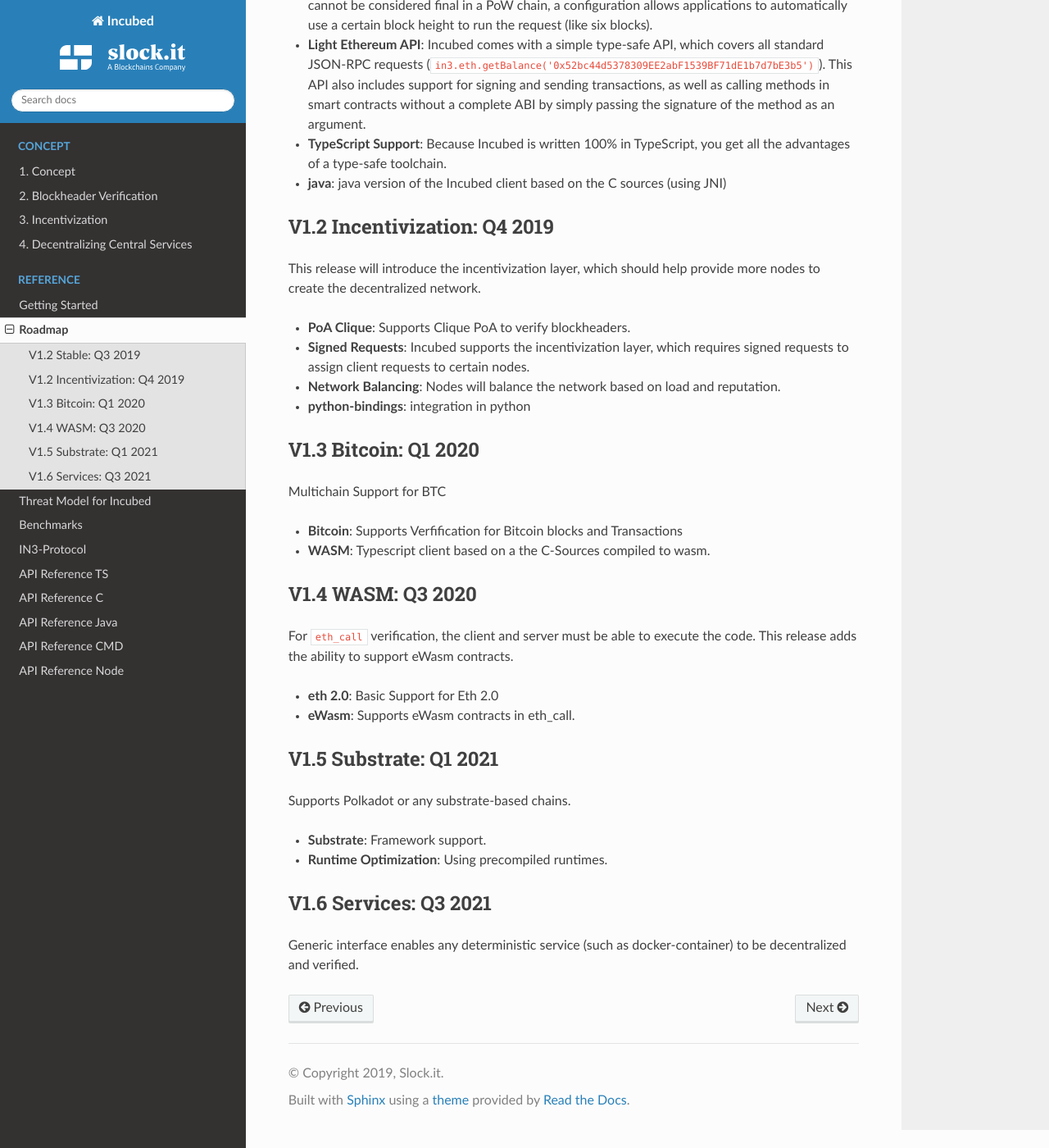
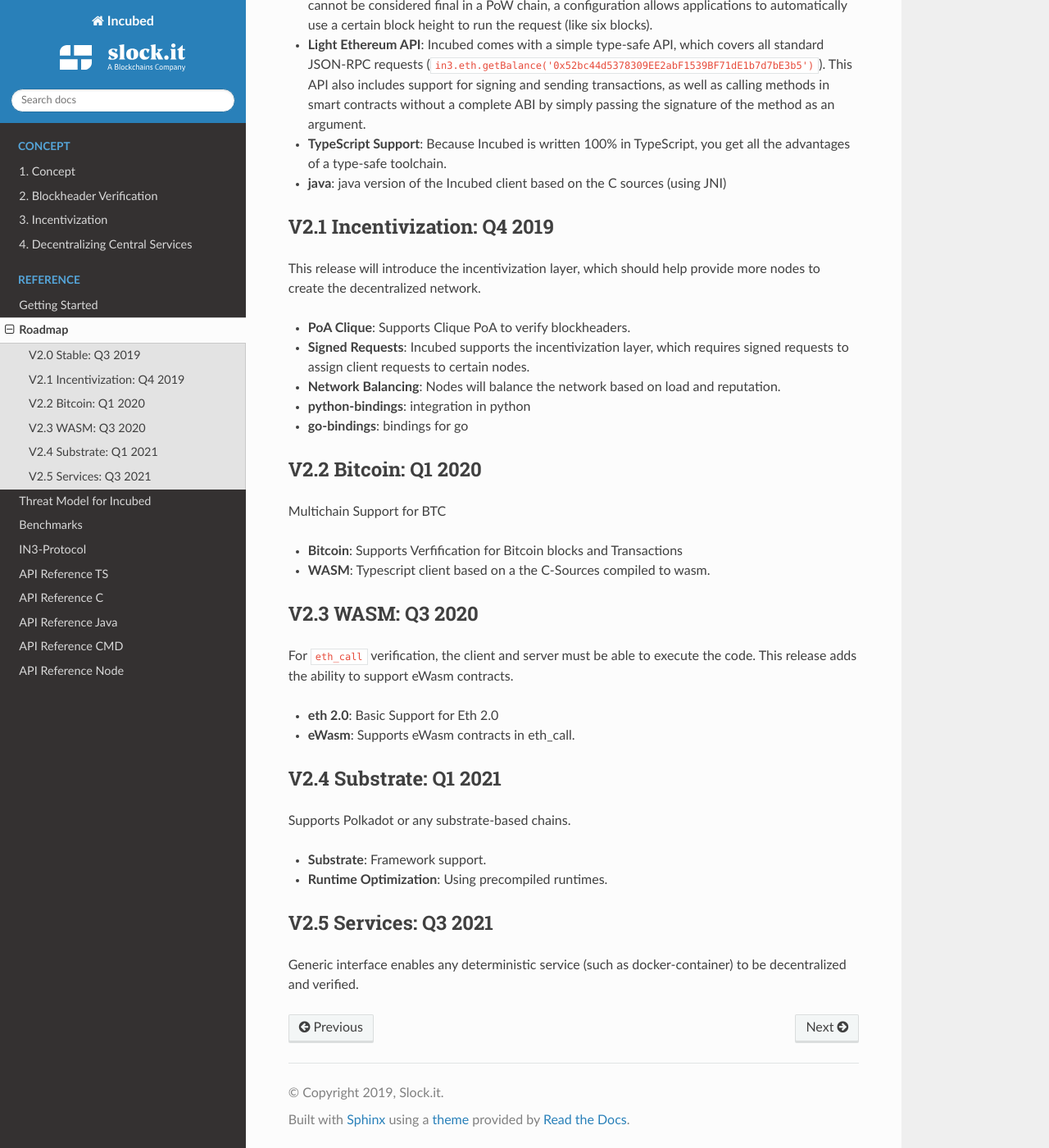
Before and after one commit to blockchainsllc/in3-docs, a Sphinx documentation site: the page built from docs/milestones.md, in a window 1280 px wide and 1400 px high, scrolled down 1522 px. Shown: the whole window at 82% size. Built offline with Sphinx 7.4.7 and the Read the Docs theme 2.0.0, drawn with Linux system fonts in a browser that asks for light colours; some of the changed text lies outside the part shown.

Commit message:
Update milestones.md

```diff
--- a/docs/milestones.md
+++ b/docs/milestones.md
@@ -6,7 +6,7 @@
 
 In the future we will focus on one codebase, which is C. This will be ported to many platforms (like WASM).
 
-## V1.2 Stable: Q3 2019
+## V2.0 Stable: Q3 2019
 
 This was the first stable release, which was published after Devcon. It contains full verification of all relevant Ethereum RPC calls (except eth_call for eWasm contracts), but there is no payment or incentivization included yet.
 
@@ -31,7 +31,7 @@
 - **TypeScript Support**: Because Incubed is written 100% in TypeScript, you get all the advantages of a type-safe toolchain.
 - **java**: java version of the Incubed client based on the C sources (using JNI)
 
-## V1.2 Incentivization: Q4 2019
+## V2.1 Incentivization: Q4 2019
 
 This release will introduce the incentivization layer, which should help provide more nodes to create the decentralized network.
 
@@ -39,28 +39,29 @@
 - **Signed Requests**: Incubed supports the incentivization layer, which requires signed requests to assign client requests to certain nodes.
 - **Network Balancing**: Nodes will balance the network based on load and reputation.
 - **python-bindings**: integration in python
+- **go-bindings**: bindings for go
 
-## V1.3 Bitcoin: Q1 2020
+## V2.2 Bitcoin: Q1 2020
 
 Multichain Support for BTC
 
 - **Bitcoin**: Supports Verfification for Bitcoin blocks and Transactions
 - **WASM**: Typescript client based on a the C-Sources compiled to wasm.
 
-## V1.4 WASM: Q3 2020
+## V2.3 WASM: Q3 2020
 
 For `eth_call` verification, the client and server must be able to execute the code. This release adds the ability to support eWasm contracts.
 
 - **eth 2.0**: Basic Support for Eth 2.0
 - **eWasm**: Supports eWasm contracts in eth_call.
 
-## V1.5 Substrate: Q1 2021
+## V2.4 Substrate: Q1 2021
 
 Supports Polkadot or any substrate-based chains.
 
 - **Substrate**: Framework support.
 - **Runtime Optimization**: Using precompiled runtimes.
 
-## V1.6 Services: Q3 2021
+## V2.5 Services: Q3 2021
 
 Generic interface enables any deterministic service (such as docker-container) to be decentralized and verified.
```
